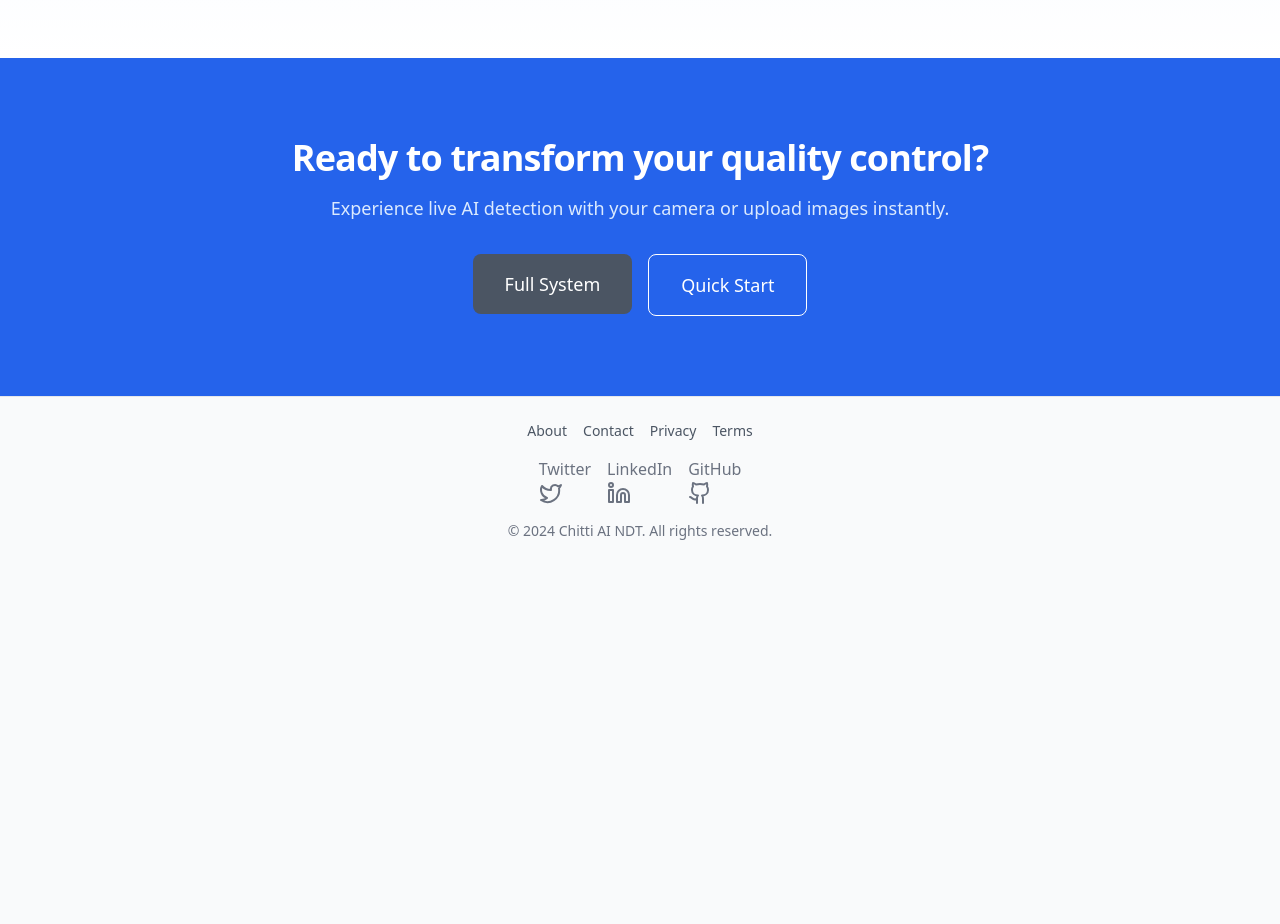
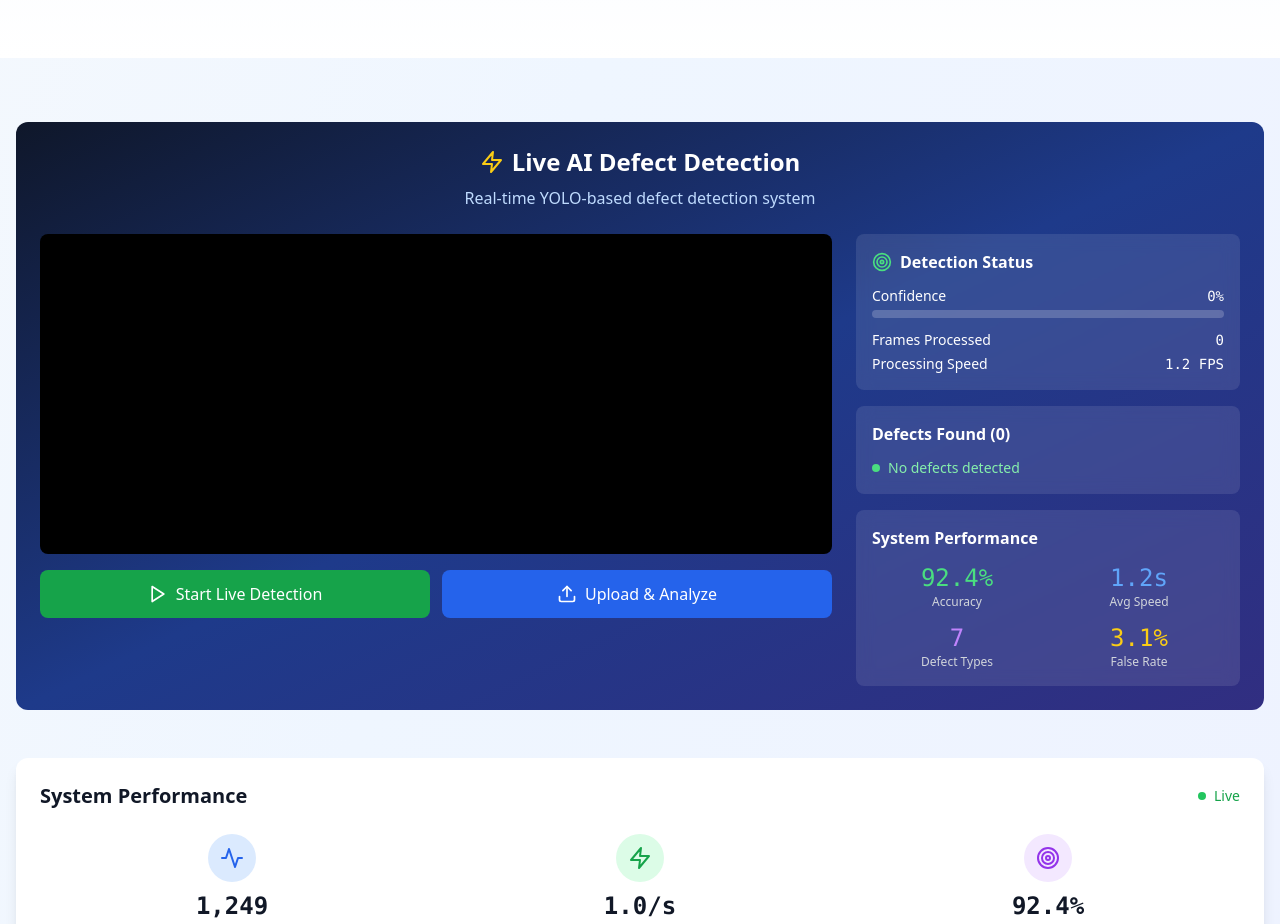
Before and after one commit to hawkh/Chitti, a Next.js app: page / in a window 1280 px wide. Shown: the part 1860-2784 px from the top of the page. Before the commit the page ends 2425 px from the top, so only its background shows below. Built offline with nearby package versions, Linux system fonts and the light colour scheme.

Commit message:
feat: Add back LiveDemo and RealTimeStats to homepage

```diff
--- a/app/page.tsx
+++ b/app/page.tsx
@@ -5,6 +5,8 @@ import Header from "@/components/layout/Header";
 const Features = dynamic(() => import('@/components/home/Features'));
 const CTASection = dynamic(() => import('@/components/home/CTASection'));
 const Footer = dynamic(() => import('@/src/components/layout/Footer'));
+const LiveDemo = dynamic(() => import('@/components/LiveDemo'));
+const RealTimeStats = dynamic(() => import('@/components/RealTimeStats'));
 
 export default function Home() {
   return (
@@ -12,6 +14,10 @@ export default function Home() {
       <Header />
       <Hero />
       <Features />
+      <div className="max-w-7xl mx-auto px-4 py-16 space-y-12">
+        <LiveDemo />
+        <RealTimeStats />
+      </div>
       <CTASection />
       <Footer />
     </div>
```
